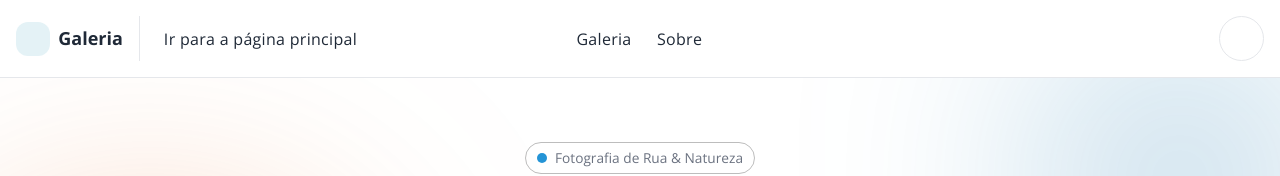
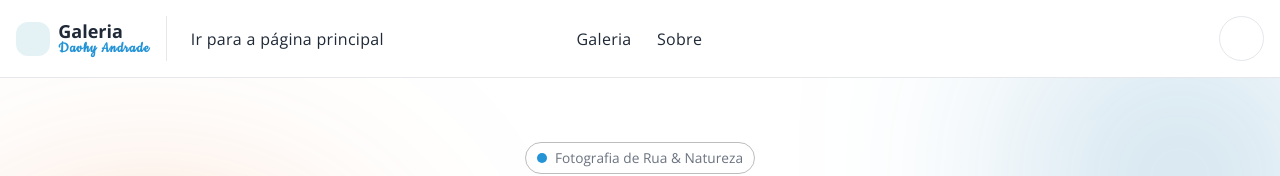
Before and after one commit to davhyandrade/davhyandrade-gallery, a Next.js app: page /galeria in a window 1280 px wide. Shown: the top 176 px of the page. Built offline with nearby package versions, Linux system fonts and the light colour scheme; some icons are missing; what @mui/material-nextjs would draw is missing.

Commit message:
feat(Menu): adds subtitle

```diff
--- a/src/app/galeria/_components/logotipo/Logotipo.component.tsx
+++ b/src/app/galeria/_components/logotipo/Logotipo.component.tsx
@@ -8,14 +8,28 @@ function Logotipo() {
         <CollectionsIcon color="primary" fontSize="small" />
       </Stack>
 
+      <Stack>
         <Typography
           component="h2"
           fontSize={18}
           color="text.title"
           fontWeight={700}
+          lineHeight={1}
         >
           Galeria
         </Typography>
+
+        <Typography
+          variant="body2"
+          color="primary.main"
+          fontFamily="var(--font-cookie)"
+          lineHeight={1}
+          fontWeight={600}
+          letterSpacing={1}
+        >
+          Davhy Andrade
+        </Typography>
+      </Stack>
     </Stack>
   );
 }
--- a/src/app/layout.tsx
+++ b/src/app/layout.tsx
@@ -1,5 +1,5 @@
 import type { Metadata } from 'next';
-import { Open_Sans } from 'next/font/google';
+import { Cookie, Open_Sans } from 'next/font/google';
 import Providers from './providers';
 import 'react-lazy-load-image-component/src/effects/blur.css';
 import 'swiper/css';
@@ -9,6 +9,13 @@ import './globals.css';
 const openSans = Open_Sans({
   subsets: ['latin'],
   weight: ['300', '400', '600', '700'],
+  display: 'swap',
+});
+
+const cookie = Cookie({
+  subsets: ['latin'],
+  weight: '400',
+  variable: '--font-cookie',
   display: 'swap',
 });
 
@@ -25,7 +32,7 @@ export default function RootLayout({
 }>) {
   return (
     <html lang="pt-br">
-      <body className={openSans.className}>
+      <body className={`${openSans.className} ${cookie.variable}`}>
         <Providers>{children}</Providers>
       </body>
     </html>
```
Lines whose indentation alone changed are shown as unchanged.
